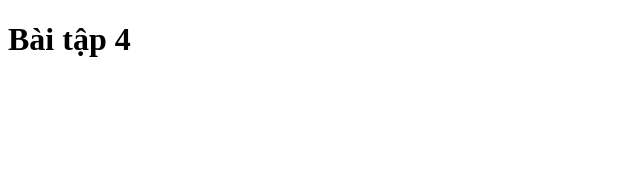
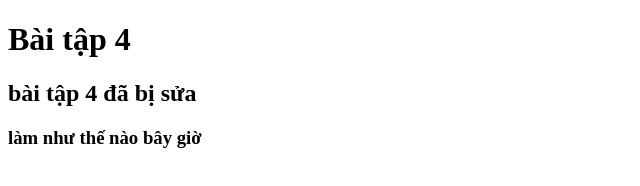
Before and after one commit to BuiDangCong/cong1, a plain HTML site: page index.html in a window 1280 px wide. Shown: the whole page, without its empty margins (0-640 px from the left). Drawn offline with Linux system fonts and the light colour scheme.

Commit message:
2nd commit

```diff
--- a/index.html
+++ b/index.html
@@ -8,5 +8,7 @@
     </head>
     <body>
         <h1>Bài tập 4</h1>
+        <h2>bài tập 4 đã bị sửa</h2>
+        <h3>làm như thế nào bây giờ</h3>
     </body>
 </html>
```
